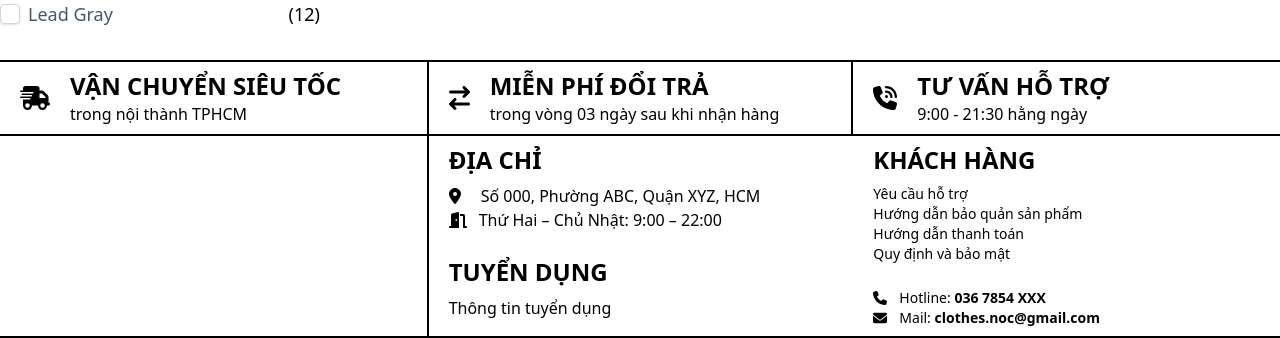
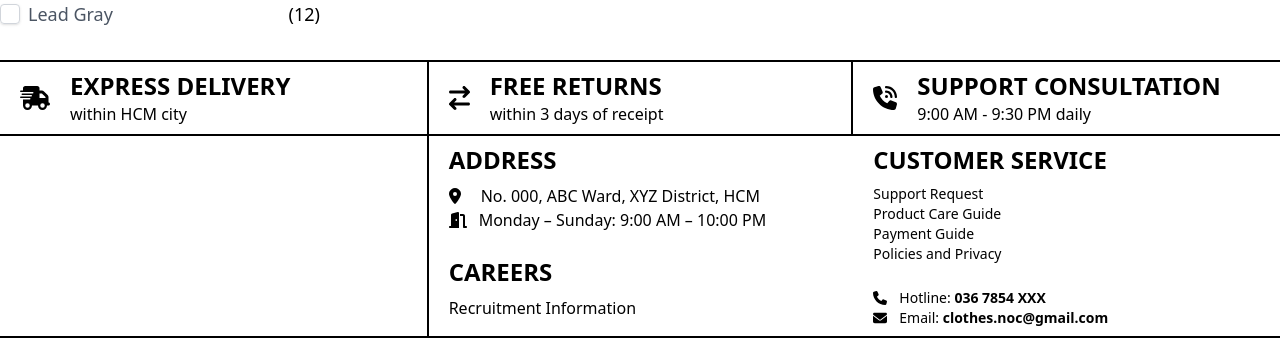
Before and after one commit to Hoang18769/shop_ui, a React (Create React App) app: page / in a window 1280 px wide. Shown: the part 572-910 px from the top of the page. Built offline with nearby package versions, Linux system fonts and the light colour scheme.

Commit message:
REFACTOR: trasnlate into English

```diff
--- a/src/components/Footer.jsx
+++ b/src/components/Footer.jsx
@@ -14,97 +14,81 @@ import React from "react";
 export default function Footer() {
   return (
     <footer>
-      <div class="lg:hidden">
-        <div class="mb-5 px-5">
-          <h2 class="mb-2 font-bold text-2xl font-semibold">ĐỊA CHỈ</h2>
-          <a href="">Số 000, Phường ABC, Quận XYZ, HCM</a>
-          <p>Thứ Hai – Chủ Nhật: 9:00 – 22:00</p>
+      <div className="lg:hidden">
+        <div className="mb-5 px-5">
+          <h2 className="mb-2 font-bold text-2xl">ADDRESS</h2>
+          <a>No. 000, ABC Ward, XYZ District, HCM</a>
+          <p>Monday – Sunday: 9:00 AM – 10:00 PM</p>
           <br />
-          <h2 class="mb-2 font-bold text-2xl font-semibold">TUYỂN DỤNG</h2>
-          <a href="">Thông tin tuyển dụng</a>
+          <h2 className="mb-2 font-bold text-2xl">CAREERS</h2>
+          <a>Recruitment Information</a>
         </div>
-        <div class="px-5 flex flex-col">
-          <h2 class="mb-2 font-bold text-2xl font-semibold">KHÁCH HÀNG</h2>
-          <a class="text-sm" href="">
-            Yêu cầu hỗ trợ
+        <div className="px-5 flex flex-col">
+          <h2 className="mb-2 font-bold text-2xl">CUSTOMER SERVICE</h2>
+          <a className="text-sm">Support Request</a>
+          <a className="text-sm">Product Care Guide</a>
+          <a className="text-sm">Payment Guide</a>
+          <a className="text-sm">Policies and Privacy</a>
+          <br />
+          <a className="text-sm" href="tel:0367854XXX">
+            Hotline: <strong className="font-bold">036 7854 XXX</strong>
           </a>
-          <a class="text-sm" href="">
-            Hướng dẫn bảo quản sản phẩm
-          </a>
-          <a class="text-sm" href="">
-            Hướng dẫn thanh toán
-          </a>
-          <a class="text-sm" href="">
-            Quy định và bảo mật
-          </a>
-          <br />
-          <a class="text-sm" href="tel:0367854XXX">
-            Hotline: <strong class="font-bold"> 036 7854 XXX</strong>
-          </a>
-          <a class="text-sm" href="mailto:clothes.noc@gmail.com">
-            Mail: <strong class="font-bold"> clothes.noc@gmail.com</strong>
+          <a className="text-sm" href="mailto:clothes.noc@gmail.com">
+            Email: <strong className="font-bold">clothes.noc@gmail.com</strong>
           </a>
         </div>
       </div>
-      <div class="hidden lg:grid grid-cols-3">
-        <div class="border-2 border-x-0 border-black dark:border-white py-2 px-5 flex items-center">
+      <div className="hidden lg:grid grid-cols-3">
+        <div className="border-2 border-x-0 border-black dark:border-white py-2 px-5 flex items-center">
           <FontAwesomeIcon className="text-2xl" icon={faTruckFast} />
-          <div class="flex-1 flex flex-col mx-5">
-            <h2 class="text-2xl font-bold">VẬN CHUYỂN SIÊU TỐC</h2>
-            <p>trong nội thành TPHCM</p>
+          <div className="flex-1 flex flex-col mx-5">
+            <h2 className="text-2xl font-bold">EXPRESS DELIVERY</h2>
+            <p>within HCM city</p>
           </div>
         </div>
-        <div class="border-2 border-black dark:border-white py-2 px-5 flex items-center">
+        <div className="border-2 border-black dark:border-white py-2 px-5 flex items-center">
           <FontAwesomeIcon className="text-2xl" icon={faArrowRightArrowLeft} />
-          <div class="flex-1 flex flex-col mx-5">
-            <h2 class="text-2xl font-bold">MIỄN PHÍ ĐỔI TRẢ</h2>
-            <p>trong vòng 03 ngày sau khi nhận hàng</p>
+          <div className="flex-1 flex flex-col mx-5">
+            <h2 className="text-2xl font-bold">FREE RETURNS</h2>
+            <p>within 3 days of receipt</p>
           </div>
         </div>
-        <div class="border-2 border-x-0 border-black dark:border-white py-2 px-5 flex items-center">
+        <div className="border-2 border-x-0 border-black dark:border-white py-2 px-5 flex items-center">
           <FontAwesomeIcon className="text-2xl" icon={faPhoneVolume} />
-          <div class="flex-1 flex flex-col mx-5">
-            <h2 class="text-2xl font-bold">TƯ VẤN HỖ TRỢ</h2>
-            <p>9:00 - 21:30 hằng ngày</p>
+          <div className="flex-1 flex flex-col mx-5">
+            <h2 className="text-2xl font-bold">SUPPORT CONSULTATION</h2>
+            <p>9:00 AM - 9:30 PM daily</p>
           </div>
         </div>
-        <div class="border-2 border-x-0 border-t-0 border-black dark:border-white py-2 px-5 flex items-center"></div>
-        <div class="border-2 border-r-0 border-t-0 border-black dark:border-white py-2 px-5">
-          <h2 class="mb-2 font-bold text-2xl font-semibold">ĐỊA CHỈ</h2>
-          <a href="">
+        <div className="border-2 border-x-0 border-t-0 border-black dark:border-white py-2 px-5 flex items-center"></div>
+        <div className="border-2 border-r-0 border-t-0 border-black dark:border-white py-2 px-5">
+          <h2 className="mb-2 font-bold text-2xl">ADDRESS</h2>
+          <a>
             <FontAwesomeIcon className="text-md mr-5" icon={faLocationDot} />
-            Số 000, Phường ABC, Quận XYZ, HCM
+            No. 000, ABC Ward, XYZ District, HCM
           </a>
           <p>
             <FontAwesomeIcon className="text-md mr-3" icon={faDoorOpen} />
-            Thứ Hai – Chủ Nhật: 9:00 – 22:00
+            Monday – Sunday: 9:00 AM – 10:00 PM
           </p>
           <br />
-          <h2 class="mb-2 font-bold text-2xl font-semibold">TUYỂN DỤNG</h2>
-          <a href="">Thông tin tuyển dụng</a>
+          <h2 className="mb-2 font-bold text-2xl">CAREERS</h2>
+          <a>Recruitment Information</a>
         </div>
-        <div class="border-2 border-x-0 border-t-0 border-black dark:border-white py-2 px-5 flex flex-col">
-          <h2 class="mb-2 font-bold text-2xl font-semibold">KHÁCH HÀNG</h2>
-          <a class="text-sm" href="">
-            Yêu cầu hỗ trợ
+        <div className="border-2 border-x-0 border-t-0 border-black dark:border-white py-2 px-5 flex flex-col">
+          <h2 className="mb-2 font-bold text-2xl">CUSTOMER SERVICE</h2>
+          <a className="text-sm">Support Request</a>
+          <a className="text-sm">Product Care Guide</a>
+          <a className="text-sm">Payment Guide</a>
+          <a className="text-sm">Policies and Privacy</a>
+          <br />
+          <a className="text-sm" href="tel:0367854XXX">
+            <FontAwesomeIcon className="text-md mr-3" icon={faPhone} />
+            Hotline: <strong className="font-bold">036 7854 XXX</strong>
           </a>
-          <a class="text-sm" href="">
-            Hướng dẫn bảo quản sản phẩm
-          </a>
-          <a class="text-sm" href="">
-            Hướng dẫn thanh toán
-          </a>
-          <a class="text-sm" href="">
-            Quy định và bảo mật
-          </a>
-          <br />
-          <a class="text-sm" href="tel:0367854XXX">
-            <FontAwesomeIcon className="text-md mr-3" icon={faPhone} />
-            Hotline: <strong class="font-bold"> 036 7854 XXX</strong>
-          </a>
-          <a class="text-sm" href="mailto:clothes.noc@gmail.com">
+          <a className="text-sm" href="mailto:clothes.noc@gmail.com">
             <FontAwesomeIcon className="text-md mr-3" icon={faEnvelope} />
-            Mail: <strong class="font-bold"> clothes.noc@gmail.com</strong>
+            Email: <strong className="font-bold">clothes.noc@gmail.com</strong>
           </a>
         </div>
       </div>
```
